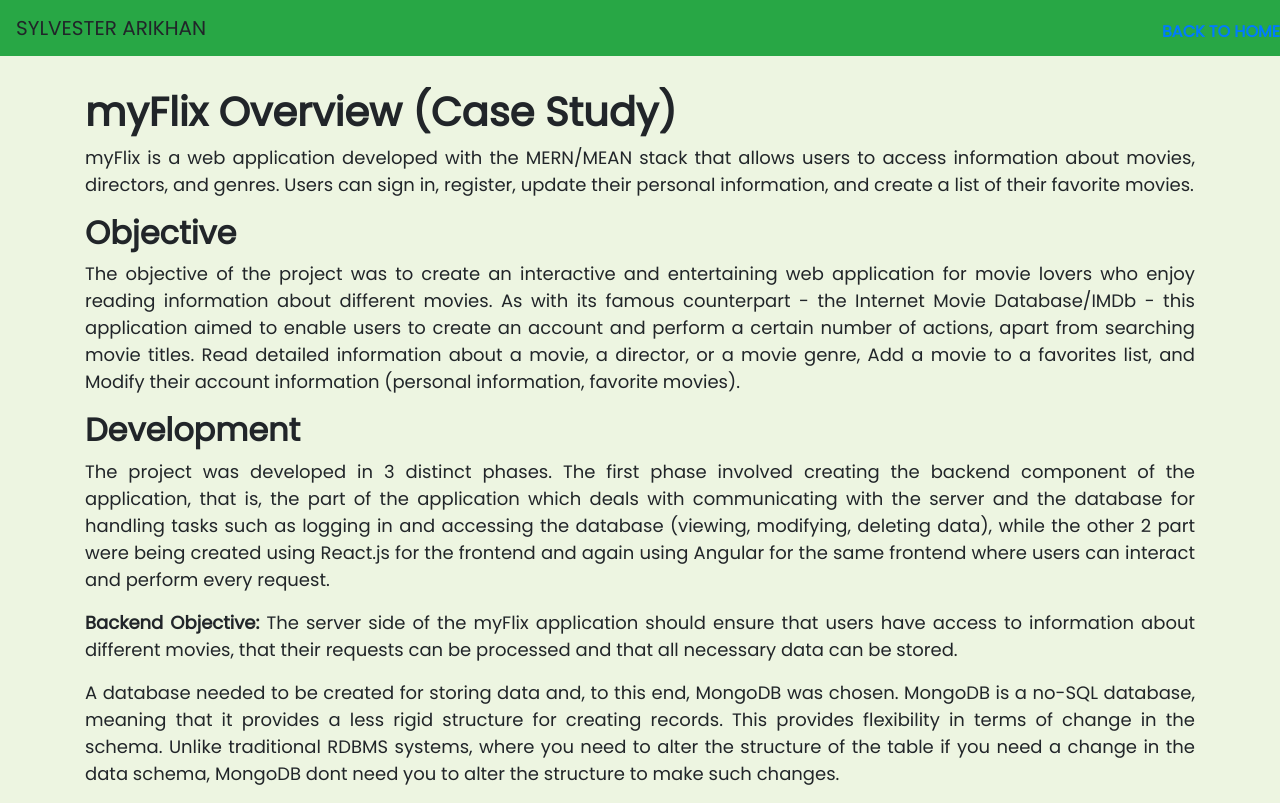
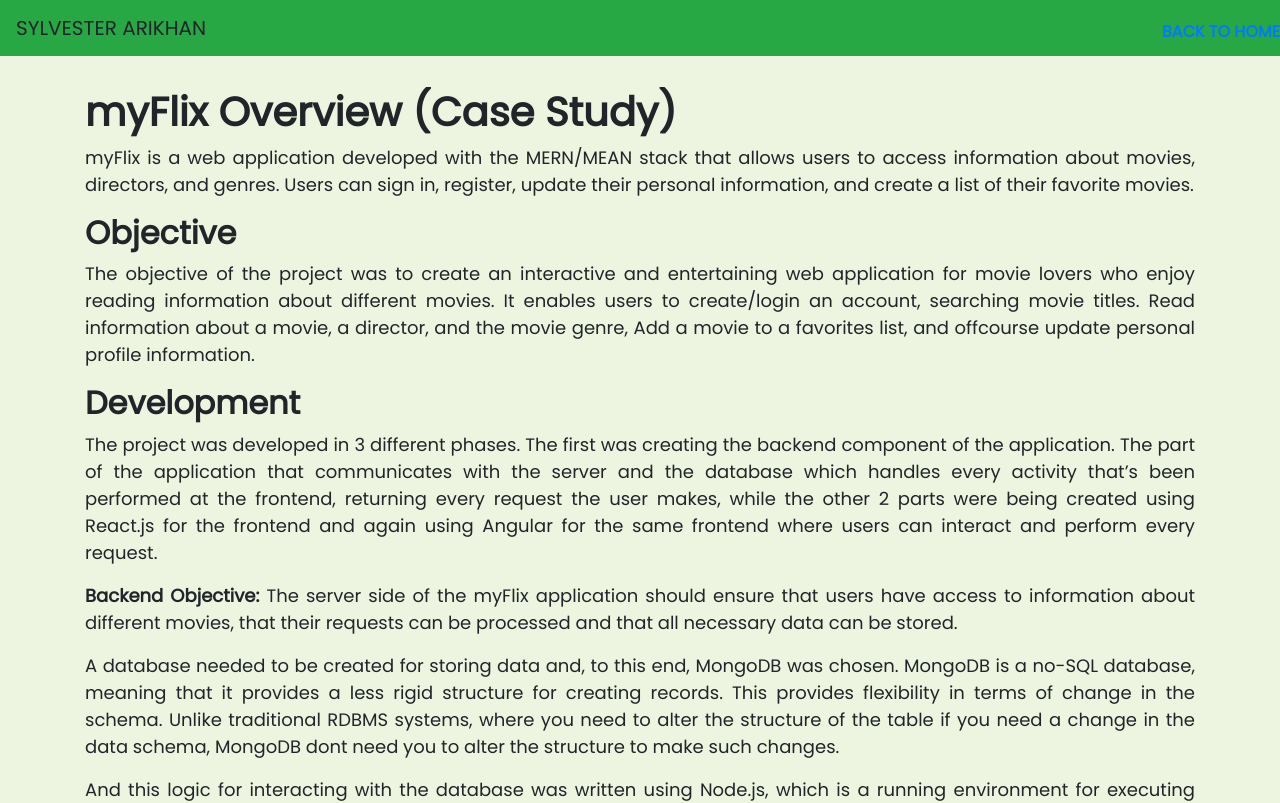
Before and after one commit to ambabasly/Personal_Website, a React (Create React App) app in the folder client/: page /casestudy in a window 1280 px wide. Shown: the top 803 px of the page. Built offline with nearby package versions, Linux system fonts and the light colour scheme; a web font is replaced by a local one.

Commit message:
updating casestudy

```diff
--- a/client/src/PortfolioContainer/CasesStudy/CaseStudy.js
+++ b/client/src/PortfolioContainer/CasesStudy/CaseStudy.js
@@ -59,13 +59,10 @@ const CasesStudy = () => {
               <p class="text-justify">
                 The objective of the project was to create an interactive and
                 entertaining web application for movie lovers who enjoy reading
-                information about different movies. As with its famous
-                counterpart - the Internet Movie Database/IMDb - this
-                application aimed to enable users to create an account and
-                perform a certain number of actions, apart from searching movie
-                titles. Read detailed information about a movie, a director, or
-                a movie genre, Add a movie to a favorites list, and Modify their
-                account information (personal information, favorite movies).
+                information about different movies. It enables users to create/login
+                an account, searching movie titles. Read information about a movie, a
+                director, and the movie genre, Add a movie to a favorites list,
+                and offcourse update personal profile information.
               </p>
             </div>
 
@@ -74,14 +71,10 @@ const CasesStudy = () => {
                 <strong>Development</strong>
               </h2>
               <p class="text-justify">
-                The project was developed in 3 distinct phases. The first phase
-                involved creating the backend component of the application, that
-                is, the part of the application which deals with communicating
-                with the server and the database for handling tasks such as
-                logging in and accessing the database (viewing, modifying,
-                deleting data), while the other 2 part were being created using
-                React.js for the frontend and again using Angular for the same
-                frontend where users can interact and perform every request.
+              The project was developed in 3 different phases. The first was creating the backend component of the application.
+              The part of the application that communicates with the server and the database which handles every activity that’s been performed at the frontend,
+              returning every request the user makes, while the other 2 parts were being created using React.js for the frontend
+              and again using Angular for the same frontend where users can interact and perform every request.
               </p>
             </div>
 
```
